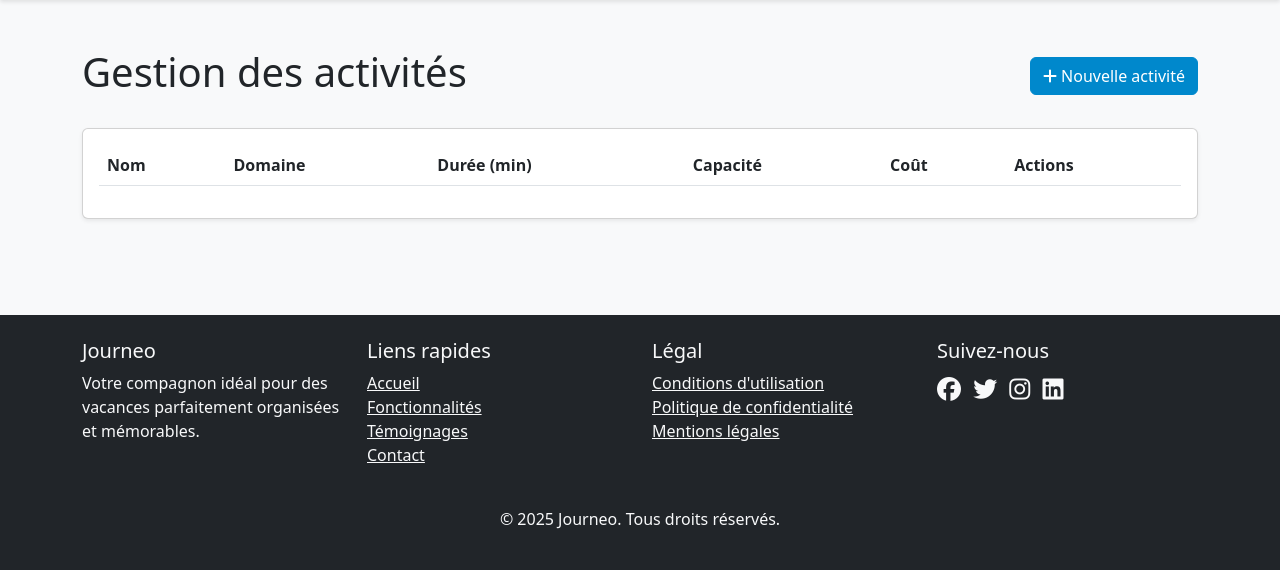
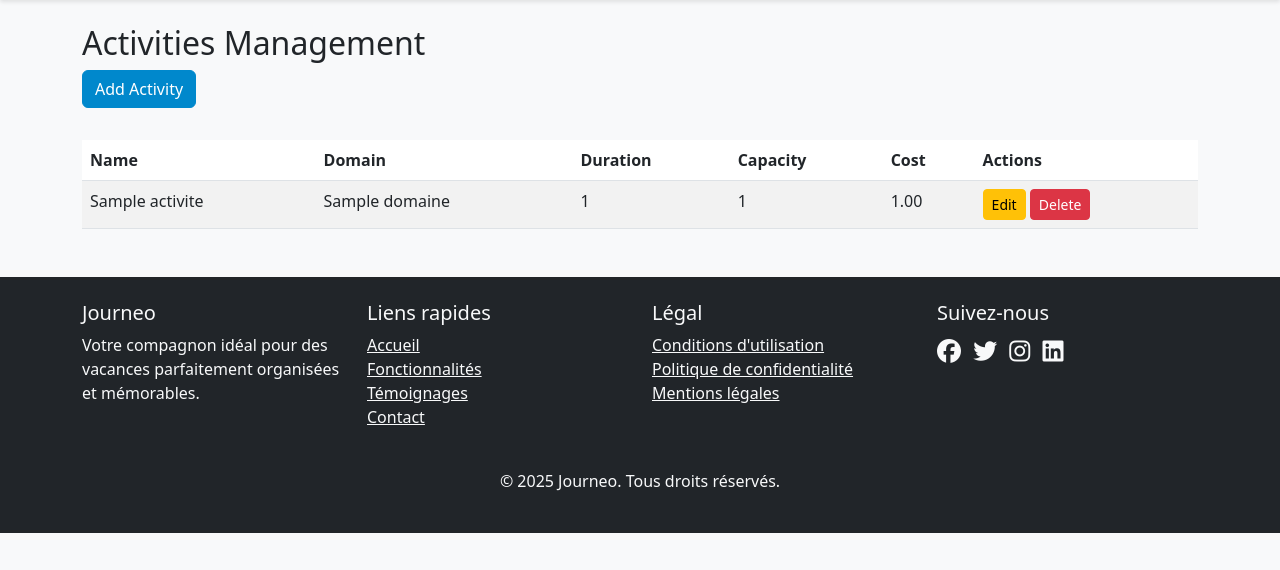
Before and after one commit to ashurafu04/mgvc, a Django app: page /admin_custom/activities/ in a window 1280 px wide. Shown: the part 70-640 px from the top of the page. Run offline with Django 5.2, Linux system fonts and the light colour scheme; a user stored in the database is signed in; tables that the repository leaves empty hold one stand-in row (values such as "Sample post"); lists and menus that the app fills with data are empty; some libraries are stand-ins or nearby versions.

Commit message:
worked on admin activities

```diff
--- a/carnet_de_voyage/activites/models.py
+++ b/carnet_de_voyage/activites/models.py
@@ -38,6 +38,7 @@ class Activite(models.Model):
     cout = models.DecimalField(max_digits=10, decimal_places=2)
     disponible = models.BooleanField(default=True)
     capacite_max = models.PositiveIntegerField(default=0)  # 0 = illimité
+    duree = models.PositiveIntegerField(default=0, help_text="Duration in minutes")
     date_creation = models.DateTimeField(auto_now_add=True)
     domaine = models.ForeignKey(
         Domaine,
--- a/carnet_de_voyage/activites/views.py
+++ /dev/null
@@ -1,3 +0,0 @@
-from django.shortcuts import render
-
-# Create your views here.
--- a/carnet_de_voyage/admin_custom/urls.py
+++ b/carnet_de_voyage/admin_custom/urls.py
@@ -8,11 +8,9 @@ urlpatterns = [
     path('domains/add/', views.add_domain, name='admin_add_domain'),
     path('domains/edit/<int:domain_id>/', views.edit_domain, name='admin_edit_domain'),
     path('domains/delete/<int:domain_id>/', views.delete_domain, name='admin_delete_domain'),
-    path('activities/', views.manage_activities, name='admin_activities'),
+    path('activities/', views.manage_activities, name='manage_activities'),
     path('activities/add/', views.add_activity, name='admin_add_activity'),
-    path('travel_programs/', views.view_travel_programs, name='view_travel_programs'),
-    path('travel_programs/create/', views.create_travel_program, name='create_travel_program'),
-    path('travel_programs/<int:id>/', views.travel_program_detail, name='program_detail'),
-    path('activities/edit/<int:id>/', views.edit_activity, name='edit_activity'),
+    path('activities/delete/<int:id>/', views.delete_activity, name='admin_delete_activity'),
+    path('activities/edit/<int:id>/', views.edit_activity, name='admin_edit_activity'),
     path('travel_report/', views.travel_report, name='travel_report'),
 ]
--- a/carnet_de_voyage/admin_custom/views.py
+++ b/carnet_de_voyage/admin_custom/views.py
@@ -5,8 +5,11 @@ from comptes.models import Administrateur
 from django.shortcuts import get_object_or_404, redirect
 from django.contrib import messages
 from activites.models import Domaine
+from activites.models import Activite
 from django.contrib.auth.decorators import login_required
 from django.urls import reverse
+from django.http import HttpResponseRedirect
+from django.shortcuts import get_object_or_404
 
 def is_admin(user):
     return user.is_authenticated and user.is_staff
@@ -30,18 +33,35 @@ def add_domain(request):
     return redirect('admin_custom:admin_domains')
 
 @user_passes_test(is_admin)
+@login_required
 def manage_activities(request):
-    return render(request, 'admin/activities.html', {
-        'activities': [],  # Will be replaced with actual activities
-        'domains': []  # Will be replaced with actual domains
-    })
+    activities = Activite.objects.select_related('domaine', 'gestionnaire').all()
+    domains = Domaine.objects.all()
+    return render(request, 'admin/activities.html', {'activities': activities, 'domains': domains})
 
 @user_passes_test(is_admin)
 def add_activity(request):
     if request.method == 'POST':
-        # This will be implemented later to handle activity creation
-        return redirect('admin_custom:admin_activities')
-    return redirect('admin_custom:admin_activities')
+        nom = request.POST.get('nom')
+        domaine_id = request.POST.get('domaine_id')
+        capacite = request.POST.get('capacite')
+        cout = request.POST.get('cout')
+        duree = request.POST.get('duree')
+        description = request.POST.get('description', '')
+        admin = Administrateur.objects.filter(pk=request.user.pk).first()
+        domaine = Domaine.objects.filter(pk=domaine_id).first()
+        if nom and domaine and capacite and cout and duree:
+            Activite.objects.create(
+                nom=nom,
+                domaine=domaine,
+                capacite_max=capacite,
+                cout=cout,
+                duree=duree,
+                description=description,
+                gestionnaire=admin
+            )
+        return redirect('admin_custom:manage_activities')
+    return redirect('admin_custom:manage_activities')
 
 
 def view_travel_programs(request):
@@ -56,14 +76,18 @@ def create_travel_program(request):
 
 def travel_program_detail(request, id):
     travel_program = None  # Fetch the travel program by id
-    return render(request, 'travel_program_detail.html', {'travel_program': travel_program})
+    return redirect('admin_manage_travel_programs')
 
+@user_passes_test(is_admin)
 def edit_activity(request, id):
+    activity = get_object_or_404(Activite, id=id)  # Ensure the correct model name
     if request.method == 'POST':
-        # Handle form submission
-        return redirect('admin_custom:program_detail', id=id)
-    activity = None  # Fetch the activity by id
-    return render(request, 'edit_activity.html', {'activity': activity})
+        activity.nom = request.POST.get('nom')  # Ensure form field names match
+        activity.description = request.POST.get('description')
+        activity.save()
+        messages.success(request, 'Activity updated successfully.')
+        return redirect('admin_custom:manage_activities')  # Redirect after successful update
+    return render(request, 'carnets/edit_activity.html', {'activity': activity})
 
 def travel_report(request):
     report_url = ""  # Generate or fetch the report URL
@@ -93,3 +117,28 @@ def delete_domain(request, domain_id):
         messages.success(request, 'Domain deleted successfully.')
         return redirect(reverse('admin_custom:manage_domains'))
     return redirect(reverse('admin_custom:manage_domains'))
+
+@user_passes_test(is_admin)
+def delete_activity(request, id):
+    activity = get_object_or_404(Activite, pk=id)
+    activity.delete()
+    return redirect('admin_custom:manage_activities')
+
+
+@user_passes_test(is_admin)
+def manage_travel_programs(request):
+    travel_programs = CarnetVoyage.objects.all()
+    return render(request, 'admin/travel_programs.html', {'travel_programs': travel_programs})
+
+@user_passes_test(is_admin)
+def edit_travel_program(request, id):
+    travel_program = get_object_or_404(CarnetVoyage, pk=id)
+    if request.method == 'POST':
+        # Update travel program fields based on form data
+        travel_program.date_debut_sejour = request.POST.get('date_debut_sejour')
+        travel_program.date_fin_sejour = request.POST.get('date_fin_sejour')
+        travel_program.cout_total = request.POST.get('cout_total')
+        travel_program.valide = 'valide' in request.POST
+        travel_program.save()
+        return redirect('admin_custom:manage_travel_programs')
+    return render(request, 'admin/travel_programs.html', {'travel_program': travel_program})
--- a/carnet_de_voyage/templates/admin/activities.html
+++ b/carnet_de_voyage/templates/admin/activities.html
@@ -1,26 +1,22 @@
-{% extends "base.html" %}
-{% load static %}
-
-{% block content %}
-<div class="container py-5">
-    <div class="d-flex justify-content-between align-items-center mb-4">
-        <h1>Gestion des activités</h1>
-        <button type="button" class="btn btn-primary" data-bs-toggle="modal" data-bs-target="#addActivityModal">
-            <i class="fas fa-plus"></i> Nouvelle activité
+{% extends "base.html" %} {% block content %}
+<div class="container mt-4">
+  <h2>Activities Management</h2>
+  <!-- Add Activity Button -->
+  <button
+    class="btn btn-primary mb-3"
+    data-bs-toggle="modal"
+    data-bs-target="#addActivityModal"
+  >
+    Add Activity
   </button>
-    </div>
-
-    <div class="card shadow-sm">
-        <div class="card-body">
-            <div class="table-responsive">
-                <table class="table">
+  <table class="table table-striped mt-3">
     <thead>
       <tr>
-                            <th>Nom</th>
-                            <th>Domaine</th>
-                            <th>Durée (min)</th>
-                            <th>Capacité</th>
-                            <th>Coût</th>
+        <th>Name</th>
+        <th>Domain</th>
+        <th>Duration</th>
+        <th>Capacity</th>
+        <th>Cost</th>
         <th>Actions</th>
       </tr>
     </thead>
@@ -30,70 +26,166 @@
         <td>{{ activity.nom }}</td>
         <td>{{ activity.domaine.nom }}</td>
         <td>{{ activity.duree }}</td>
-                            <td>{{ activity.capacite }}</td>
-                            <td>{{ activity.cout }}€</td>
+        <td>{{ activity.capacite_max }}</td>
+        <td>{{ activity.cout }}</td>
         <td>
-                                <button class="btn btn-sm btn-outline-primary"
-                                        data-bs-toggle="modal"
-                                        data-bs-target="#editActivityModal{{ activity.id }}">
-                                    <i class="fas fa-edit"></i>
-                                </button>
+          <!-- Edit Button -->
+          <button class="btn btn-sm btn-warning" data-bs-toggle="modal" data-bs-target="#editActivityModal{{ activity.id }}">Edit</button>
+          <!-- Delete Form -->
+          <form method="post" action="{% url 'admin_custom:admin_delete_activity' activity.id %}" style="display:inline;">
+            {% csrf_token %}
+            <button type="submit" class="btn btn-sm btn-danger" onclick="return confirm('Are you sure?');">Delete</button>
+          </form>
         </td>
+      </tr>
+      <!-- Edit Modal for this activity -->
+      <div class="modal fade" id="editActivityModal{{ activity.id }}" tabindex="-1" aria-labelledby="editActivityModalLabel{{ activity.id }}" aria-hidden="true">
+        <div class="modal-dialog">
+          <div class="modal-content">
+            <form method="post" action="{% url 'admin_custom:admin_edit_activity' activity.id %}">
+              {% csrf_token %}
+              <div class="modal-header">
+                <h5 class="modal-title" id="editActivityModalLabel{{ activity.id }}">Edit Activity</h5>
+                <button type="button" class="btn-close" data-bs-dismiss="modal" aria-label="Close"></button>
+              </div>
+              <div class="modal-body">
+                <!-- Repeat the form fields, pre-filled with activity values -->
+                <div class="mb-3">
+                  <label class="form-label">Name</label>
+                  <input type="text" class="form-control" name="nom" value="{{ activity.nom }}" required />
+                </div>
+                <div class="mb-3">
+                  <label class="form-label">Domain</label>
+                  <select class="form-select" name="domaine_id" required>
+                    {% for domain in domains %}
+                      <option value="{{ domain.id }}" {% if domain.id == activity.domaine.id %}selected{% endif %}>{{ domain.nom }}</option>
+                    {% endfor %}
+                  </select>
+                </div>
+                <div class="mb-3">
+                  <label class="form-label">Duration (minutes)</label>
+                  <input type="number" class="form-control" name="duree" value="{{ activity.duree }}" min="1" required />
+                </div>
+                <div class="mb-3">
+                  <label class="form-label">Capacity</label>
+                  <input type="number" class="form-control" name="capacite" value="{{ activity.capacite_max }}" required />
+                </div>
+                <div class="mb-3">
+                  <label class="form-label">Cost</label>
+                  <input type="number" class="form-control" name="cout" value="{{ activity.cout }}" required />
+                </div>
+                <div class="mb-3">
+                  <label class="form-label">Description</label>
+                  <textarea class="form-control" name="description" rows="3">{{ activity.description }}</textarea>
+                </div>
+              </div>
+              <div class="modal-footer">
+                <button type="button" class="btn btn-secondary" data-bs-dismiss="modal">Cancel</button>
+                <button type="submit" class="btn btn-primary">Save Changes</button>
+              </div>
+            </form>
+          </div>
+        </div>
+      </div>
+      {% empty %}
+      <tr>
+        <td colspan="5">No activities found.</td>
       </tr>
       {% endfor %}
     </tbody>
   </table>
 </div>
-        </div>
-    </div>
-</div>
 
 <!-- Add Activity Modal -->
-<div class="modal fade" id="addActivityModal" tabindex="-1">
+<div
+  class="modal fade"
+  id="addActivityModal"
+  tabindex="-1"
+  aria-labelledby="addActivityModalLabel"
+  aria-hidden="true"
+>
   <div class="modal-dialog">
     <div class="modal-content">
-            <form method="post" action="{% url 'admin_add_activity' %}">
+      <form method="post" action="{% url 'admin_custom:admin_add_activity' %}">
         {% csrf_token %}
         <div class="modal-header">
-                    <h5 class="modal-title">Ajouter une activité</h5>
-                    <button type="button" class="btn-close" data-bs-dismiss="modal"></button>
+          <h5 class="modal-title" id="addActivityModalLabel">Add Activity</h5>
+          <button
+            type="button"
+            class="btn-close"
+            data-bs-dismiss="modal"
+            aria-label="Close"
+          ></button>
         </div>
         <div class="modal-body">
           <div class="mb-3">
-                        <label for="nom" class="form-label">Nom</label>
-                        <input type="text" class="form-control" id="nom" name="nom" required>
+            <label for="activityName" class="form-label">Name</label>
+            <input
+              type="text"
+              class="form-control"
+              id="activityName"
+              name="nom"
+              required
+            />
           </div>
           <div class="mb-3">
-                        <label for="domaine" class="form-label">Domaine</label>
-                        <select class="form-select" id="domaine" name="domaine" required>
-                            <option value="">Sélectionner un domaine</option>
+            <label for="activityDomain" class="form-label">Domain</label>
+            <select
+              class="form-select"
+              id="activityDomain"
+              name="domaine_id"
+              required
+            >
               {% for domain in domains %}
               <option value="{{ domain.id }}">{{ domain.nom }}</option>
               {% endfor %}
             </select>
           </div>
           <div class="mb-3">
-                        <label for="description" class="form-label">Description</label>
-                        <textarea class="form-control" id="description" name="description" rows="3"></textarea>
-                    </div>
-                    <div class="row">
-                        <div class="col-md-6 mb-3">
-                            <label for="duree" class="form-label">Durée (minutes)</label>
-                            <input type="number" class="form-control" id="duree" name="duree" required>
-                        </div>
-                        <div class="col-md-6 mb-3">
-                            <label for="capacite" class="form-label">Capacité</label>
-                            <input type="number" class="form-control" id="capacite" name="capacite" required>
-                        </div>
+            <label for="activityDuration" class="form-label">Duration (minutes)</label>
+            <input
+              type="number"
+              class="form-control"
+              id="activityDuration"
+              name="duree"
+              min="1"
+              required
+            />
           </div>
           <div class="mb-3">
-                        <label for="cout" class="form-label">Coût (€)</label>
-                        <input type="number" step="0.01" class="form-control" id="cout" name="cout" required>
+            <label for="activityCapacity" class="form-label">Capacity</label>
+            <input
+              type="number"
+              class="form-control"
+              id="activityCapacity"
+              name="capacite"
+              required
+            />
+          </div>
+          <div class="mb-3">
+            <label for="activityCost" class="form-label">Cost</label>
+            <input
+              type="number"
+              class="form-control"
+              id="activityCost"
+              name="cout"
+              required
+            />
+          </div>
+          <div class="mb-3">
+            <label for="activityDescription" class="form-label">Description</label>
+            <textarea class="form-control" id="activityDescription" name="description" rows="3"></textarea>
           </div>
         </div>
         <div class="modal-footer">
-                    <button type="button" class="btn btn-secondary" data-bs-dismiss="modal">Annuler</button>
-                    <button type="submit" class="btn btn-primary">Ajouter</button>
+          <button
+            type="button"
+            class="btn btn-secondary"
+            data-bs-dismiss="modal"
+          >
+            Cancel
+          </button>
+          <button type="submit" class="btn btn-primary">Add Activity</button>
         </div>
       </form>
     </div>
--- a/carnet_de_voyage/templates/carnets/edit_activity.html
+++ b/carnet_de_voyage/templates/carnets/edit_activity.html
@@ -41,7 +41,7 @@
                     <textarea class="form-control" id="notes" name="notes" rows="3">{{ activity.notes }}</textarea>
                 </div>
                 <button type="submit" class="btn btn-primary">Enregistrer</button>
-                <a href="{% url 'program_detail' program.id %}" class="btn btn-outline-secondary">Annuler</a>
+                <a href="{% url 'admin_custom:manage_activities' %}" class="btn btn-outline-secondary">Annuler</a>
             </div>
         </div>
     </form>
```
Lines whose indentation alone changed are shown as unchanged.
